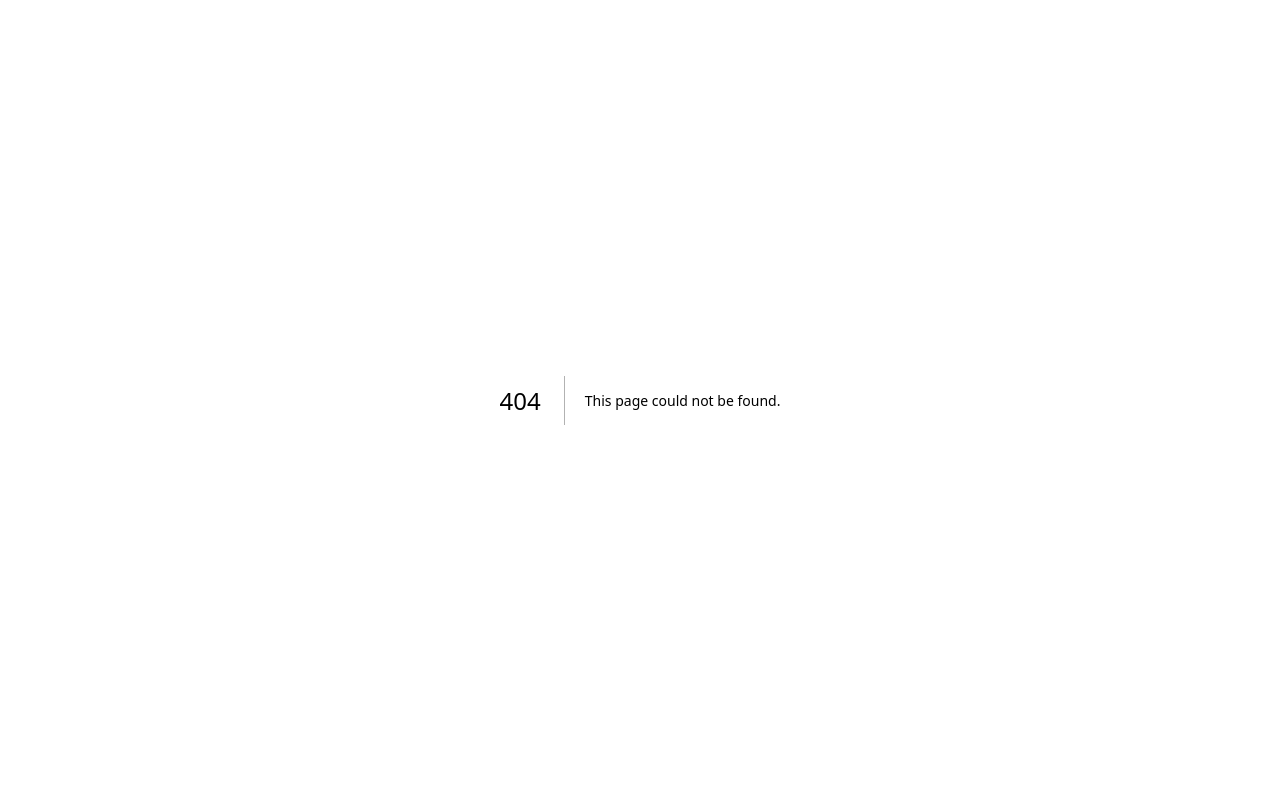
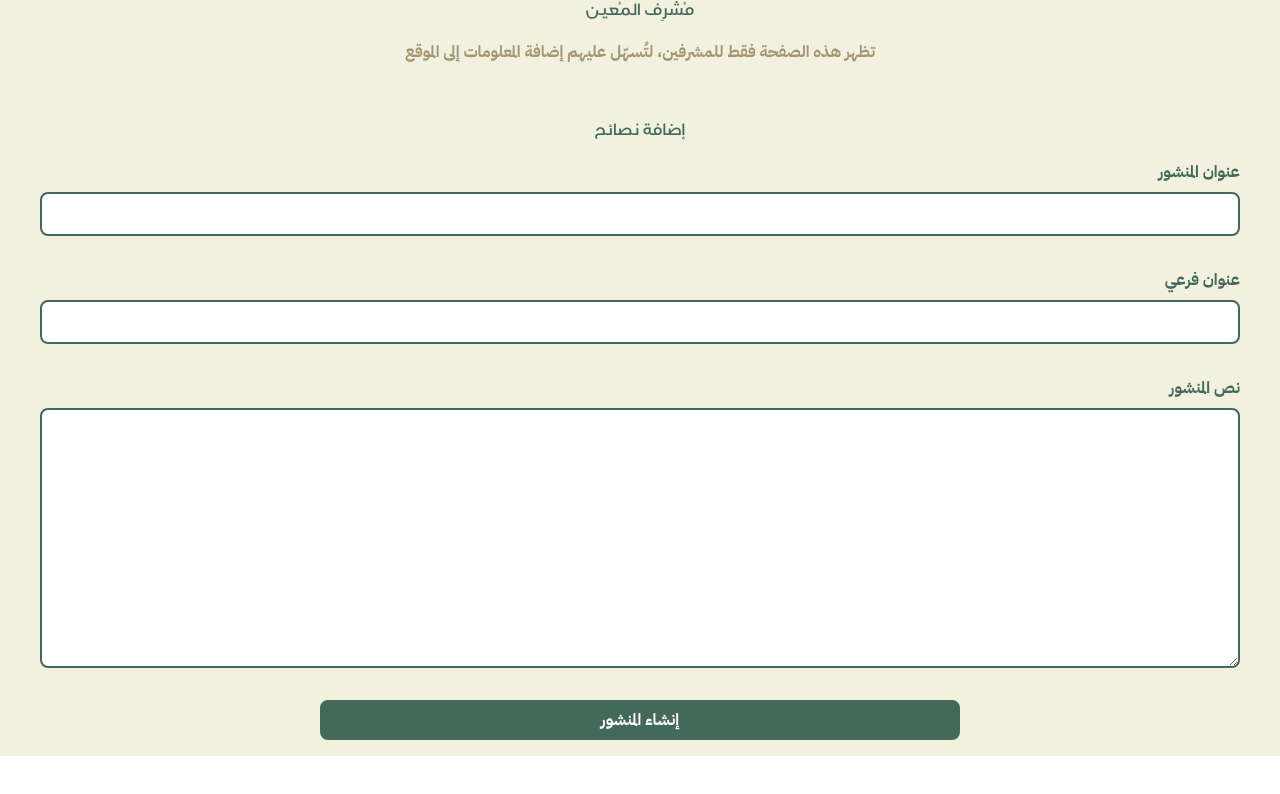
Before and after one commit to Khodor21/almu3in, a Next.js app: page /admin in a window 1280 px wide. Before the commit this address had no page. Shown: the top 794 px of the page. Built offline with nearby package versions, Linux system fonts and the light colour scheme.

Commit message:
Post and Get

```diff
--- /dev/null
+++ b/app/admin/page.js
@@ -0,0 +1,20 @@
+import React from "react";
+import PostForm from "./postForm";
+
+const page = () => {
+  return (
+    <div className="bg-second text-center ">
+      <div className="flex flex-col gap-4">
+        <h1 id="swissra" className="text-main">
+          مُشرِف المُعين
+        </h1>
+        <p id="ibmBold" className="text-third">
+          تظهر هذه الصفحة فقط للمشرفين، لتُسهّل عليهم إضافة المعلومات إلى الموقع{" "}
+        </p>
+      </div>
+      <PostForm />
+    </div>
+  );
+};
+
+export default page;
--- /dev/null
+++ b/app/admin/postForm.jsx
@@ -0,0 +1,98 @@
+"use client";
+import React, { useState } from "react";
+import axios from "axios";
+import { ToastContainer, toast } from "react-toastify";
+import "react-toastify/dist/ReactToastify.css";
+const PostForm = () => {
+  const [title, setTitle] = useState("");
+  const [subtitle, setSubtitle] = useState("");
+  const [article, setArticle] = useState("");
+
+  const onSubmit = async (e) => {
+    e.preventDefault();
+
+    const data = {
+      title,
+      subtitle,
+      article,
+    };
+
+    try {
+      const response = await axios.post(
+        "https://almu3in-server.vercel.app/api/posts",
+        data
+      );
+
+      if (response.status === 201) {
+        toast.success("تم إنشاء المنشور بنجاح!");
+      } else {
+        toast.error("حدث خطأ ما أثناء إنشاء المنشور!");
+      }
+    } catch (err) {
+      console.error(err);
+      toast.error("حدث خطأ غير متوقع!");
+    }
+  };
+
+  return (
+    <div className="bg-second h-full py-4">
+      <ToastContainer />
+      <form onSubmit={onSubmit}>
+        <div className="flex flex-col gap-4 mt-10">
+          <h1 id="swissra" className="text-main">
+            إضافة نصائح
+          </h1>
+          <div className="mb-4 flex flex-col gap-2 text-right mx-10">
+            <label htmlFor="title" id="ibmBold" className="text-main">
+              عنوان المنشور
+            </label>
+            <input
+              type="text"
+              name="title"
+              id="swissra"
+              value={title}
+              onChange={(e) => setTitle(e.target.value)}
+              required
+              className="text-right border-2 text-main rounded-lg py-2 px-4"
+            />
+          </div>
+          <div className="mb-4 flex flex-col gap-2 text-right mx-10">
+            <label htmlFor="subtitle" className="text-main" id="ibmBold">
+              عنوان فرعي
+            </label>
+            <input
+              type="text"
+              name="subtitle"
+              id="swissra"
+              value={subtitle}
+              onChange={(e) => setSubtitle(e.target.value)}
+              className="text-right border-2 text-main rounded-lg py-2 px-4"
+            />
+          </div>
+          <div className="mb-4 flex flex-col gap-2 text-right mx-10">
+            <label htmlFor="article" className="text-main" id="ibmBold">
+              نص المنشور
+            </label>
+            <textarea
+              name="article"
+              id="swissra"
+              value={article}
+              onChange={(e) => setArticle(e.target.value)}
+              rows="10"
+              className="text-right border-2 text-main rounded-lg py-2 px-4"
+            />
+          </div>
+          <button
+            id="ibmBold"
+            type="submit"
+            className="bg-main text-white rounded-lg py-2 px-4 w-[50%] mx-auto"
+          >
+            إنشاء المنشور
+          </button>
+        </div>
+      </form>
+    </div>
+  );
+};
+
+export default PostForm;
--- a/app/sections/advices/page.js
+++ b/app/sections/advices/page.js
@@ -1,6 +1,27 @@
-import React from "react";
+"use client";
+import React, { useState, useEffect } from "react";
+import axios from "axios";
 
 const advice = () => {
+  const [posts, setPosts] = useState([]);
+
+  const getPosts = async () => {
+    try {
+      const response = await axios.get(
+        "https://almu3in-server.vercel.app/api/posts"
+      );
+      if (response.status === 200) {
+        setPosts(response.data);
+      }
+    } catch (err) {
+      console.error(err);
+    }
+  };
+
+  useEffect(() => {
+    getPosts();
+  }, []);
+
   return (
     <div className="bg-second h-screen text-center pt-4">
       <div className="flex flex-col gap-4">
@@ -12,6 +33,18 @@ const advice = () => {
           طلب اعلم
         </p>
       </div>
+      <div className="pt-10">
+        {posts.map((post) => (
+          <div
+            key={post._id}
+            id="ibmBold"
+            className="flex flex-col float-end mx-6 mb-6 text-right bg-third w-[80%] rounded"
+          >
+            <h1 className="m-2 text-xl text-second">{post.title}</h1>
+            <h3 className="m-2 text-second/70">{post.subtitle}</h3>
+          </div>
+        ))}
+      </div>
     </div>
   );
 };
--- a/package.json
+++ b/package.json
@@ -9,13 +9,15 @@
     "lint": "next lint"
   },
   "dependencies": {
+    "axios": "^1.6.4",
     "dotenv": "^16.3.1",
     "framer-motion": "^10.17.0",
     "next": "14.0.4",
     "openai": "^4.24.1",
     "react": "^18",
     "react-dom": "^18",
-    "react-icons": "^4.12.0"
+    "react-icons": "^4.12.0",
+    "react-toastify": "^9.1.3"
   },
   "devDependencies": {
     "autoprefixer": "^10.0.1",
```
Also changed, not shown: 2 other files (tests, documents, lock files or other folders).
